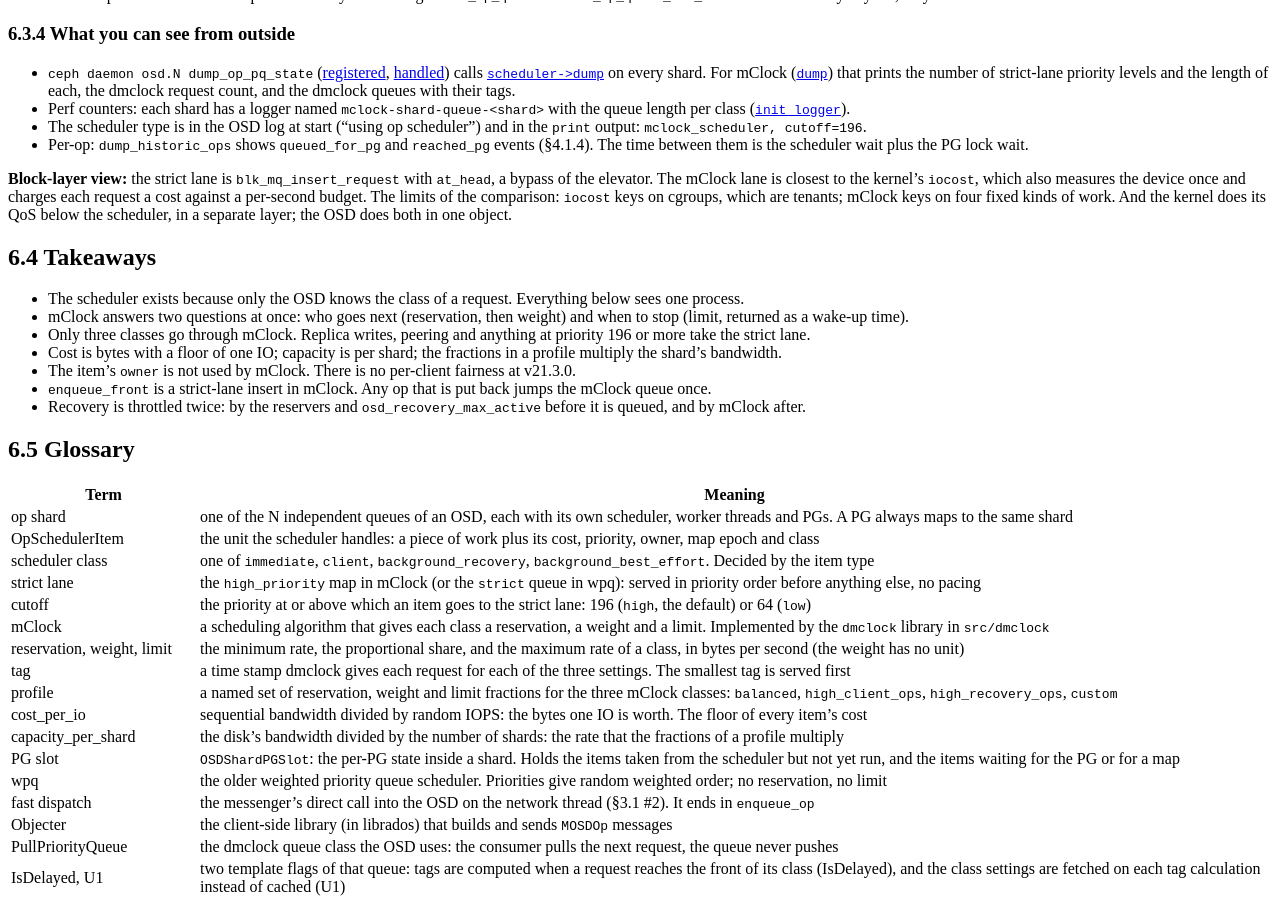
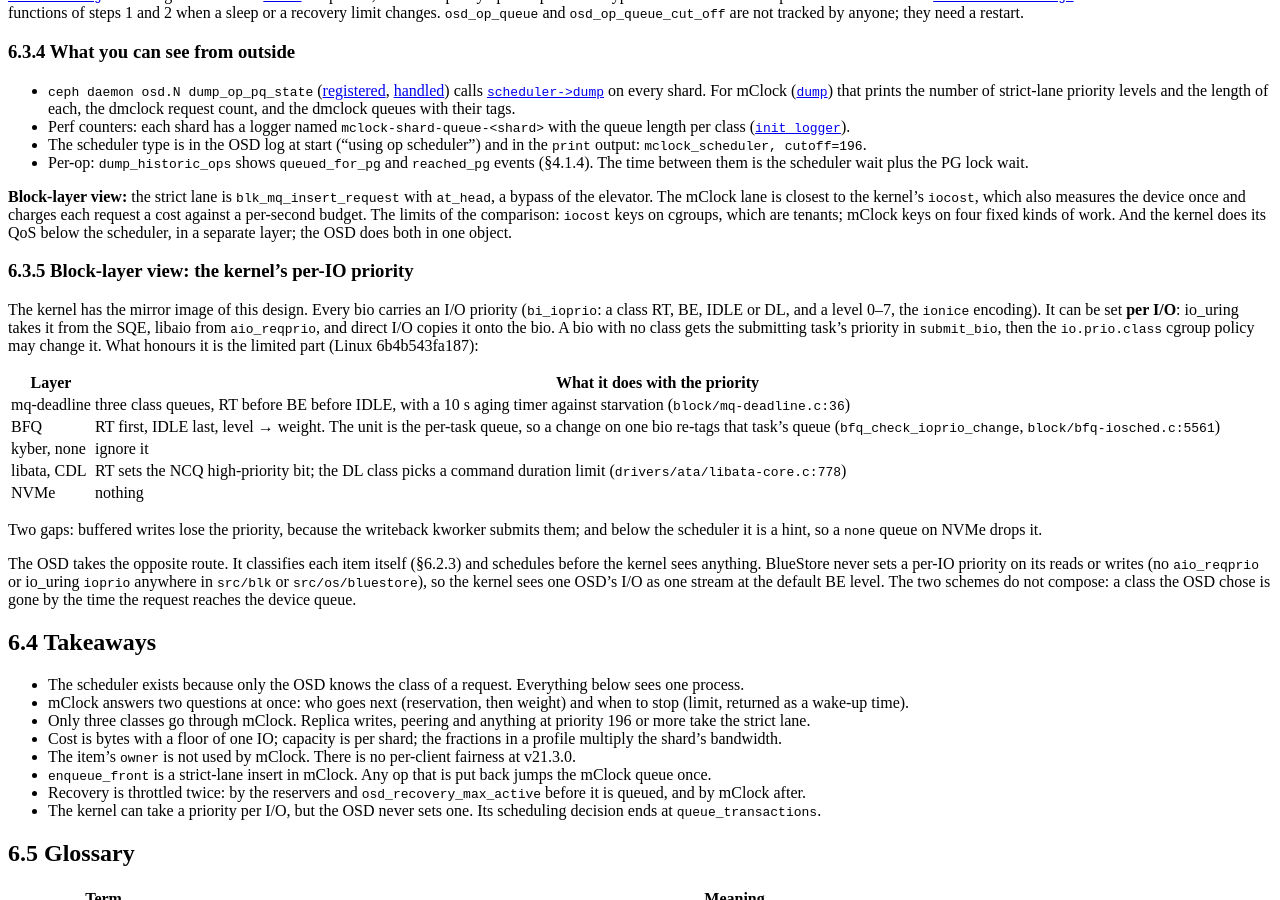
Before and after one commit to ming1/ming1.github.io, a Jekyll site: the page built from _posts/2026-09-21-ceph-osd-analysis.md, in a window 1280 px wide and 900 px high, scrolled down 39767 px. Built offline with Jekyll 4.4.1, drawn with Linux system fonts in a browser that asks for light colours; some of the changed text lies outside the part shown.

Commit message:
ceph osd analysis: §6.3.5 on the kernel's per-IO priority vs the OSD scheduler

```diff
--- a/_posts/2026-09-21-ceph-osd-analysis.md
+++ b/_posts/2026-09-21-ceph-osd-analysis.md
@@ -2943,6 +2943,36 @@ comparison: `iocost` keys on cgroups, which are tenants; mClock keys on
 four fixed kinds of work. And the kernel does its QoS below the
 scheduler, in a separate layer; the OSD does both in one object.
 
+### 6.3.5 Block-layer view: the kernel's per-IO priority
+
+The kernel has the mirror image of this design. Every bio carries an
+I/O priority (`bi_ioprio`: a class RT, BE, IDLE or DL, and a level 0–7,
+the `ionice` encoding). It can be set **per I/O**: io_uring takes it
+from the SQE, libaio from `aio_reqprio`, and direct I/O copies it onto
+the bio. A bio with no class gets the submitting task's priority in
+`submit_bio`, then the `io.prio.class` cgroup policy may change it.
+What honours it is the limited part (Linux 6b4b543fa187):
+
+| Layer | What it does with the priority |
+|---|---|
+| mq-deadline | three class queues, RT before BE before IDLE, with a 10 s aging timer against starvation (`block/mq-deadline.c:36`) |
+| BFQ | RT first, IDLE last, level → weight. The unit is the per-task queue, so a change on one bio re-tags that task's queue (`bfq_check_ioprio_change`, `block/bfq-iosched.c:5561`) |
+| kyber, none | ignore it |
+| libata, CDL | RT sets the NCQ high-priority bit; the DL class picks a command duration limit (`drivers/ata/libata-core.c:778`) |
+| NVMe | nothing |
+
+Two gaps: buffered writes lose the priority, because the writeback
+kworker submits them; and below the scheduler it is a hint, so a `none`
+queue on NVMe drops it.
+
+The OSD takes the opposite route. It classifies each item itself
+(§6.2.3) and schedules before the kernel sees anything. BlueStore never
+sets a per-IO priority on its reads or writes (no `aio_reqprio` or
+io_uring `ioprio` anywhere in `src/blk` or `src/os/bluestore`), so the
+kernel sees one OSD's I/O as one stream at the default BE level. The two
+schemes do not compose: a class the OSD chose is gone by the time the
+request reaches the device queue.
+
 ## 6.4 Takeaways
 
 - The scheduler exists because only the OSD knows the class of a
@@ -2959,6 +2989,8 @@ scheduler, in a separate layer; the OSD does both in one object.
   back jumps the mClock queue once.
 - Recovery is throttled twice: by the reservers and
   `osd_recovery_max_active` before it is queued, and by mClock after.
+- The kernel can take a priority per I/O, but the OSD never sets one.
+  Its scheduling decision ends at `queue_transactions`.
 
 ## 6.5 Glossary
 
```
